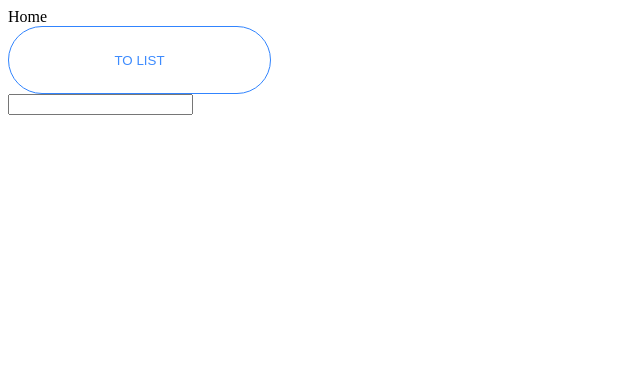
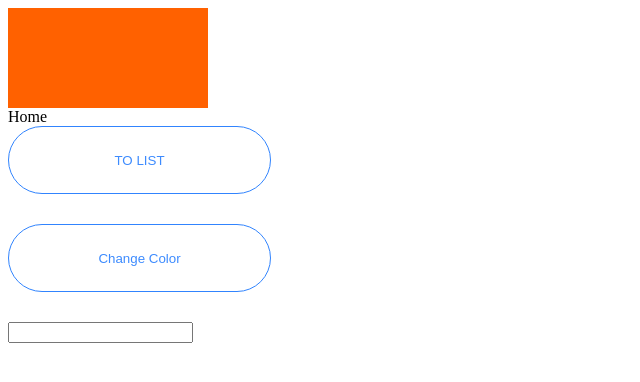
Before and after one commit to Soumns777/soumns-the-hundredth-sunset, a Vue app: page /home in a window 1280 px wide. Shown: the top 382 px of the page, without its empty margins (0-640 px from the left). Built offline with nearby package versions, Linux system fonts and the light colour scheme.

Commit message:
✨ feat:addd-provide-inject

```diff
--- a/src/App.vue
+++ b/src/App.vue
@@ -1,12 +1,29 @@
-<script setup lang="ts"></script>
+<script setup lang="ts">
+import { provide, ref, InjectionKey } from 'vue';
+import { BgColorKey } from './types';
+
+const colorRef = ref('#ff6100');
+
+const setColor = (color: string): void => {
+  colorRef.value = color;
+};
+
+provide(BgColorKey, {
+  color: colorRef,
+  setColor,
+});
+</script>
 
 <template>
   <div class="container">
+    <div class="container-bg"></div>
     <router-view v-slot="{ Component }">
       <keep-alive>
         <component :is="Component"></component>
       </keep-alive>
     </router-view>
+
+    <!-- <router-view></router-view>-->
     <!-- <addRouter/>-->
   </div>
 </template>
@@ -18,4 +35,10 @@
 
   @include children-page()
 } */
+
+.container-bg {
+  width: 200px;
+  height: 100px;
+  background-color: v-bind(colorRef);
+}
 </style>
--- /dev/null
+++ b/src/types/index.ts
@@ -0,0 +1,14 @@
+/**
+ * @desc provide、inject类型注入
+ */
+
+import { Ref, InjectionKey } from 'vue';
+
+export interface BgColor {
+  color: Ref;
+  setColor: Function;
+}
+
+const BgColorKey: InjectionKey<BgColor> = Symbol('BgColor');
+
+export { BgColorKey };
--- a/src/views/home/index.vue
+++ b/src/views/home/index.vue
@@ -1,68 +1,87 @@
-<script setup lang='ts'>
-
-import {onMounted, reactive, ref} from "vue";
-import {onBeforeRouteLeave, useRoute, useRouter} from "vue-router";
-
-
+<script setup lang="ts">
+import { inject, onMounted, reactive, ref, Ref } from 'vue';
+import { onBeforeRouteLeave, useRoute, useRouter } from 'vue-router';
+import { BgColor, BgColorKey } from '@/types';
 const props = defineProps({
   home: {
     required: false,
-    type: String
-  }
-})
+    type: String,
+  },
+});
 
-console.log(props.home, '🍊 home')
+console.log(props.home, '🍊 home');
 
 interface Reactive {
-  name: string,
-  age: number
+  name: string;
+  age: number;
 }
 
-const router = useRouter()
-const route = useRoute()
+const router = useRouter();
+const route = useRoute();
 
-// console.log(route, '🍊 route')
+// console.log(route.params, '🍊 route')
 // console.log(router, '🍊 router')
 
-const inpRef = ref(null)
-
+const inpRef = ref(null);
 
 const change = () => {
-  console.log(inpRef.value, '🍊 inpRef')
-}
-
+  console.log(inpRef.value, '🍊 inpRef');
+};
 
 onMounted(() => {
-
   const people: Reactive = reactive({
     name: 'iu',
-    age: 17
-  })
-
-})
+    age: 17,
+  });
+});
 
 /**
  * onBeforeRouteLeave配合setup语法糖
  */
 onBeforeRouteLeave((to, from, next) => {
-  console.log(to, from, '🍊 onBeforeRouteLeave')
+  console.log(to, from, '🍊 onBeforeRouteLeave');
 
-  next()
-})
+  next();
+});
 
+/**
+ * @desc provide、inject 类型
+ */
+
+// 提供默认值解决undefined
+// const { color, setColor } = inject(BgColorKey, {
+//   color: ref(''),
+//   setColor: function () {},
+// });
+
+// 使用 as 类型解决undefined
+const { color, setColor } = inject(BgColorKey) as BgColor;
+console.log(color, '💚 provide inject');
+
+console.log(color, '🍊 provide、inject');
 </script>
 
 <template>
   Home
-  <button class="left-btn" @click="$router.push({name:'list',params:{list:'list',results:'测试数据'}})">TO LIST</button>
+  <button
+    class="left-btn"
+    @click="
+      $router.push({
+        name: 'list',
+        params: { list: 'list', results: '测试数据' },
+      })
+    "
+  >
+    TO LIST
+  </button>
+  <button class="left-btn" @click="setColor('pink')">Change Color</button>
 
-  <input type="text" v-model="inpRef" @input="change">
+  <input type="text" v-model="inpRef" @input="change" />
 </template>
-
 
 <style lang="scss" scoped>
 .left-btn {
-  @include left-btn()
+  @include left-btn();
+  margin-bottom: 30px;
 }
-
 </style>
--- a/src/views/list/index.vue
+++ b/src/views/list/index.vue
@@ -1,46 +1,58 @@
-<script setup lang='ts'>
-
-import {onMounted, ref, reactive, onBeforeUpdate} from "vue";
-import {onBeforeRouteUpdate} from "vue-router";
+<script setup lang="ts">
+import { onMounted, ref, reactive, onBeforeUpdate } from 'vue';
+import { onBeforeRouteUpdate } from 'vue-router';
 
 const props = defineProps({
   list: {
     required: true,
-    type: String
+    type: String,
   },
   results: {
     required: true,
-    type: String
-  }
-})
+    type: String,
+  },
+});
 
 /**
  * onBeforeRouteUpdate配合setup语法糖
  */
 onBeforeRouteUpdate((to, from, next) => {
-  console.log(to, from, '🍎  onBeforeUpdate')
-  next()
-})
+  console.log(to, from, '🍎  onBeforeUpdate');
+  next();
+});
 
+console.log(props.list, props.results, '🍎 list');
 
-console.log(props.list, props.results, '🍎 list')
-
+const inpRef = ref('');
 </script>
 
 <template>
   List
-  <button class="left-btn" @click="$router.push({name:'home',params:{home:'home'}})">TO HOME</button>
+  <button
+    class="left-btn"
+    @click="$router.push({ name: 'home', params: { home: 'home' } })"
+  >
+    TO HOME
+  </button>
 
-  <button class="left-btn" @click="$router.push({name:'list',params:{list:'list',results:'测试数据11'}})">
+  <button
+    class="left-btn"
+    @click="
+      $router.push({
+        name: 'list',
+        params: { list: 'list', results: '测试数据11' },
+      })
+    "
+  >
     onBeforeRouteUpdate
   </button>
+
+  <input type="text" v-model="inpRef" />
 </template>
-
 
 <style lang="scss" scoped>
 .left-btn {
   @include left-btn();
   margin-bottom: 30px;
 }
-
 </style>
```
Also changed, not shown: 1 other file (tests, documents, lock files or other folders).
